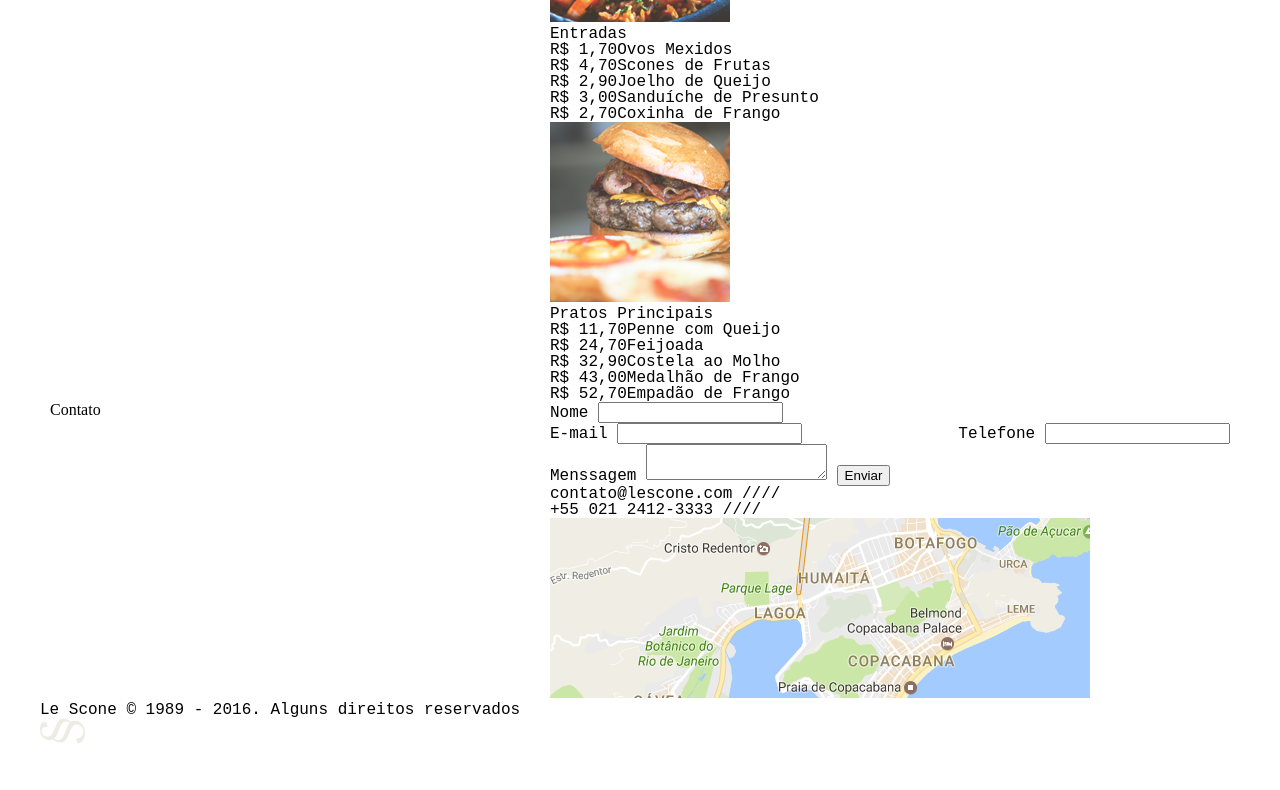
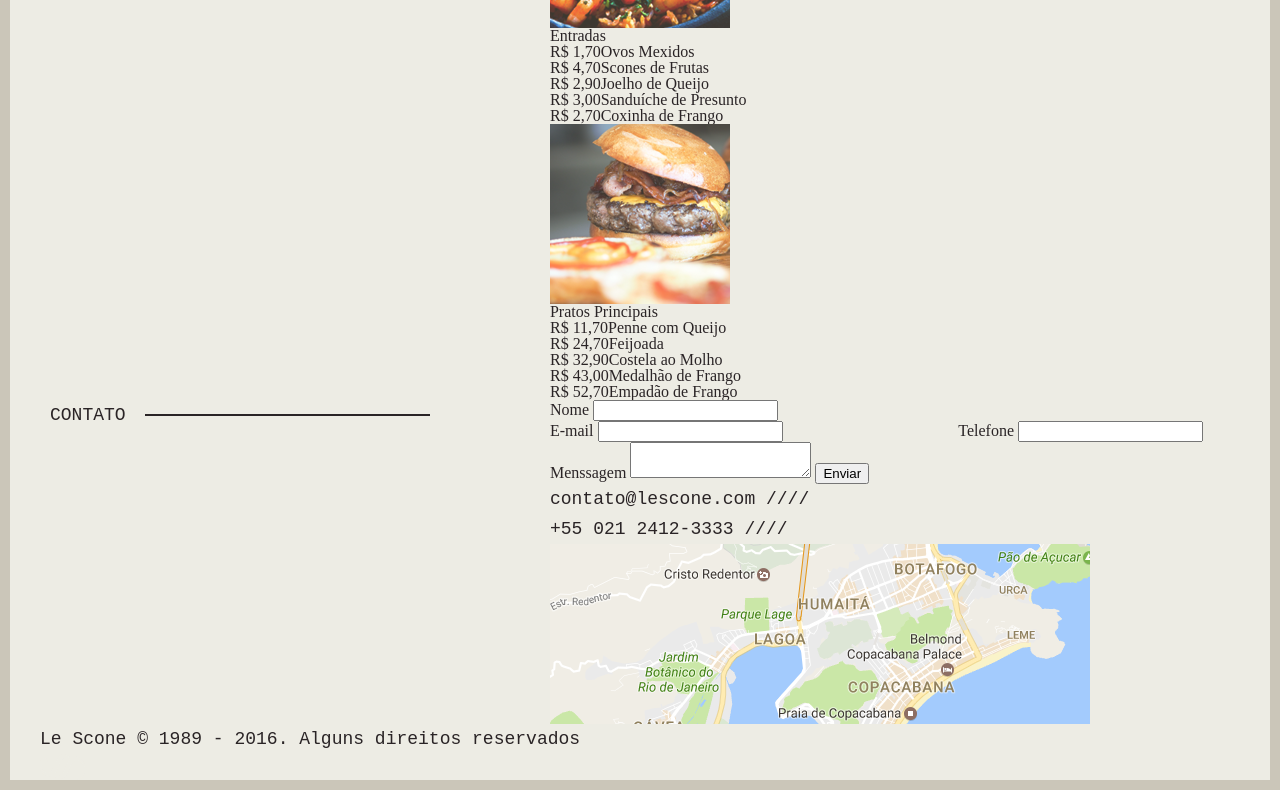
Before and after one commit to marcuspereiradev/Le-Scone, a plain HTML site: page web/index.html in a window 1280 px wide. Shown: the part 862-1652 px from the top of the page. Before the commit the page ends 1611 px from the top, so only its background shows below. Drawn offline with Linux system fonts and the light colour scheme; a web font is replaced by a local one.

Commit message:
Adding styles for SASS

```diff
--- /dev/null
+++ b/web/css/scss/_geral.scss
@@ -0,0 +1,37 @@
+body {
+    background: $bege-claro;
+    border: 10px solid $bege-medio;
+    color: $cinza;
+    @include device(small) {
+        border: none;
+    }
+}
+
+img {
+    display: block;
+    max-width: 100%;
+}
+
+p {
+    @include tipo-1(18);
+}
+
+.titulo {
+    @include tipo-1(18);
+    text-transform: uppercase;
+    @include device(small) {
+        margin-bottom: 40px;
+    }
+    &::after {
+        content: '';
+        display: block;
+        width: 75%;
+        float: right;
+        height: 2px;
+        background: $cinza;
+        margin-top: 14px;
+    }
+    @include device(medium) {
+        width: 60%;
+    }
+}
--- /dev/null
+++ b/web/css/scss/_variaveis-e-mixins.scss
@@ -0,0 +1,34 @@
+// CORES
+$bege-claro: #edece4;
+$bege-medio: #cbc6b9;
+$bege-escuro: #988c77;
+$cinza: #2a2426;
+$verde: #1ab912;
+
+// FONTES
+$font-1: 'PT Mono', monospace;
+$font-2: 'Aref Ruqaa', serif;
+
+@function em($pixel, $contexto: 16) {
+    @return $pixel / $contexto + em;
+}
+
+@mixin tipo-1($size) {
+    font-family: $font-1;
+    @if $size == 18 {
+        font-size: em(18);
+        line-height: em(30, 18);
+    }
+}
+
+@mixin tipo-2($size) {
+    font-family: $fonte-2;
+    @if $size == 18 {
+        font-size: em(18);
+        line-height: em(30, 18);
+    }
+    @else if $size == 24 {
+        font-size: em(24);
+        line-height: em(30, 24);
+    }
+}
--- a/web/css/scss/style.scss
+++ b/web/css/scss/style.scss
@@ -1,7 +1,4 @@
 @import 'reset';
 @import 'grid';
-
-div {
-font-family: 'Aref Ruqaa', serif;
-font-family: 'PT Mono', monospace;
-}
+@import 'variaveis-e-mixins';
+@import 'geral';
```
Also changed, not shown: web/css/style.css.
